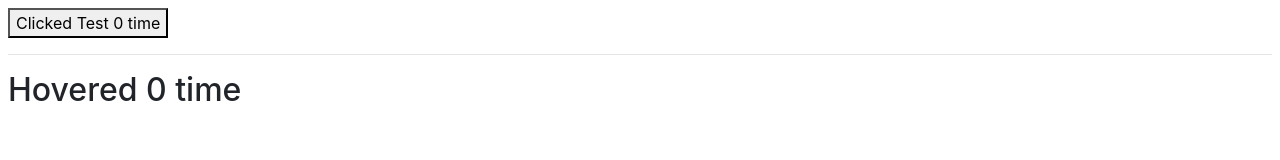
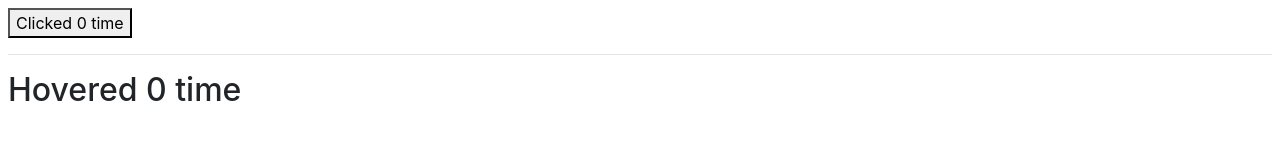
Before and after one commit to onlinegurucool/react-js-tutorial, a React (Create React App) app: page / in a window 1280 px wide. Shown: the top 160 px of the page. Built offline with nearby package versions, Linux system fonts and the light colour scheme.

Commit message:
Revert "react HOC required file added"
This reverts commit 426b2cffd8f727f0bd5f857acf32e0f9220305e7.

```diff
--- a/src/Components/ClickedCounter.js
+++ b/src/Components/ClickedCounter.js
@@ -1,9 +1,12 @@
-import React from "react";
-import WrappedCounter from "./WrappedCounter";
-const ClickedCounter = (props) => {
-  const { count, incrementCount } = props;
-  console.log({ props });
-  return <button onClick={incrementCount}>Clicked {props.name} {count} time</button>;
+import React, { useState } from "react";
+
+const ClickedCounter = () => {
+  const [count, setCount] = useState(0);
+  const incrementCount = () => {
+    setCount(count + 1);
+  };
+
+  return <button onClick={incrementCount}>Clicked {count} time</button>;
 };
 
-export default WrappedCounter(ClickedCounter, 5);
+export default ClickedCounter;
--- a/src/Components/HoverCount.js
+++ b/src/Components/HoverCount.js
@@ -1,13 +1,13 @@
-import React from "react";
-import WrappedCounter from "./WrappedCounter";
+import React, { useState } from "react";
 
-const HowerCount = (props) => {
-  const { count, incrementCount } = props;
-  return (
-    <h2 onMouseOver={incrementCount}>
-      Hovered {props.name} {count} time
-    </h2>
-  );
+const HowerCount = () => {
+  const [count, setCount] = useState(0);
+
+  const incrementCount = () => {
+    setCount(count + 1);
+  };
+
+  return <h2 onMouseOver={incrementCount}>Hovered {count} time</h2>;
 };
 
-export default WrappedCounter(HowerCount, 10);
+export default HowerCount;
--- a/src/Components/WrappedCounter.js
+++ /dev/null
@@ -1,20 +0,0 @@
-import React, { useState } from "react";
-
-const WrappedCounter = (OriginalComponent, incWith = 0) => {
-  const NewComonent = (props) => {
-    const [count, setCount] = useState(0);
-    const incrementCount = () => {
-      setCount(count + incWith);
-    };
-    return (
-      <OriginalComponent
-        incrementCount={incrementCount}
-        count={count}
-        {...props}
-      />
-    );
-  };
-  return NewComonent;
-};
-
-export default WrappedCounter;
```
